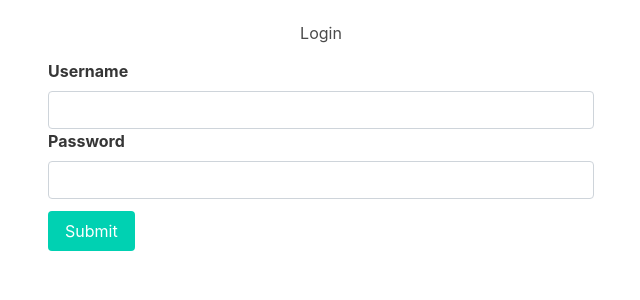
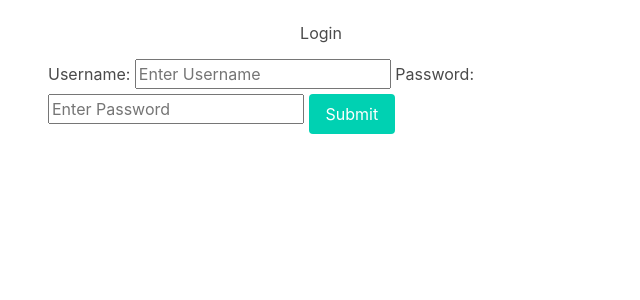
Before and after one commit to Dream-Teamers/vr-tourist-backend, a Django app: page /login/ in a window 1280 px wide. Shown: the top 300 px of the page, without its empty margins (319-959 px from the left). Run offline with Django 5.2, Linux system fonts and the light colour scheme; parts of the project's set-up code (start-up, migrations or seed data) failed here and were passed over; some libraries are stand-ins or nearby versions.

Commit message:
login function fixed and logout upcoming

```diff
--- a/users/templates/users/login.html
+++ b/users/templates/users/login.html
@@ -16,16 +16,15 @@
             <div class="col-md-6">
                 <h1 class="text-center mb-4">Login</h1>
                 <div class="form-outline" data-mdb-input-init></div>
-                <form method="POST">
+                <form method="POST" action="">
                     {% csrf_token %}
-                    <div class="field">
-                        {% for field in form %}
-                        <label class="label" for="{{ field.id_for_label }}">{{ field.label }}</label>
-                        <div class="control">
-                            {{ field }}
-                        </div>
-                        {% endfor %}
-                    </div>
+                    <label> Username:</label>
+                    <input type="text" name="username" placeholder="Enter Username" />
+
+                    <label> Password:</label>
+                    <input type="password" name="password" placeholder="Enter Password" />
+
+
                     <button type="submit" class="button is-primary">Submit</button>
                 </form>
                 </div>
--- a/users/views.py
+++ b/users/views.py
@@ -6,6 +6,8 @@ from .models import UserProfile
 from django.contrib.auth.forms import UserCreationForm
 from django.contrib.auth.models import User
 from .models import UserProfile
+from django.contrib.auth import authenticate, login, logout
+
 
 def registerPage(request):
     form = UserCreationForm()
@@ -29,23 +31,44 @@ def registerPage(request):
 
 
 def loginUser(request):
-    form = UserLoginForm()
 
     if request.method == 'POST':
-        form = UserLoginForm(request.POST)
-        if form.is_valid():
-            username = form.cleaned_data['username']
-            password = form.cleaned_data['password']
-            user = authenticate(username=username, password=password)
+        username = request.POST.get('username')
+        password = request.POST.get('password')
 
-            if user is not None:
-                login(request, user)
-                return redirect('user-profile',username=user.get_username)
-            else:
-                messages.error(request, 'Username OR password is incorrect')
+        try:
+            user = User.objects.get(username=username)
+        except:
+            messages.error(request, 'Username does not exist')
 
-    else:
-        form = UserLoginForm()
+
+        user = authenticate(username=username, password=password)
+
+        if user is not None:
+            login(request, user)
+            return redirect('user-profile', username)
+        else:
+            messages.error(request, 'Username OR password is incorrect')
+
+    context = {}
+    return render(request, 'users/login.html',context)
+    # form = UserLoginForm()
+
+    # if request.method == 'POST':
+    #     form =  (request.POST)
+    #     if form.is_valid():
+    #         username = form.cleaned_data['username']
+    #         password = form.cleaned_data['password']
+    #         user = authenticate(username=username, password=password)
+
+    #         if user is not None:
+    #             login(request, user)
+    #             return redirect('user-profile',username=user.get_username)
+    #         else:
+    #             messages.error(request, 'Username OR password is incorrect')
+
+    # else:
+    #     form = UserLoginForm()
 
     return render(request, 'users/login.html', {'form': form})
 
```
